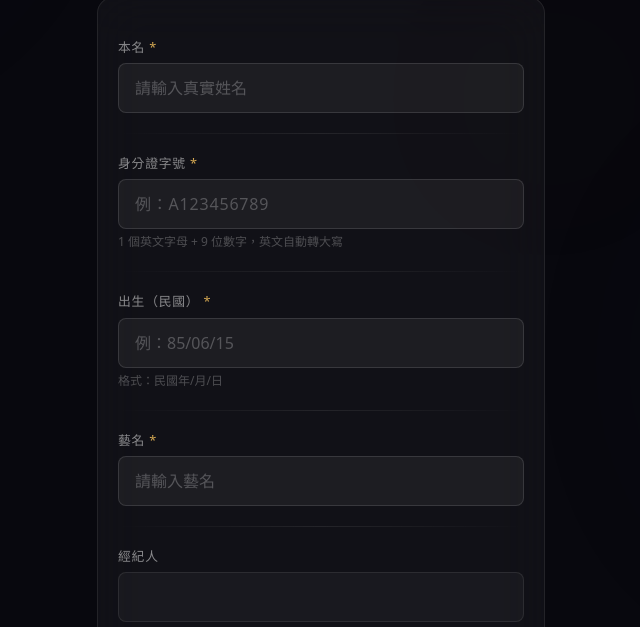
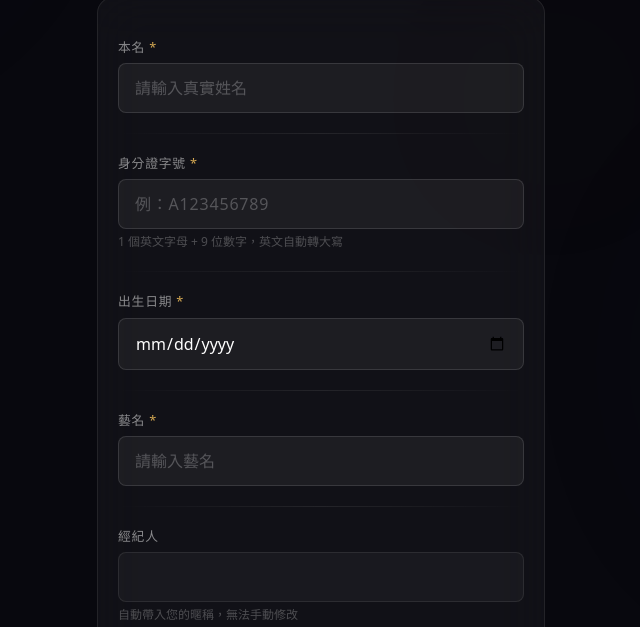
Before and after one commit to Bryant88888888/ai-coach, a FastAPI app: page /profile/info-form in a window 1280 px wide. Shown: the part 321-948 px from the top of the page, without its empty margins (319-959 px from the left). Run offline with FastAPI, Linux system fonts and the light colour scheme; some libraries are stand-ins or nearby versions.

Commit message:
Fix info form: date picker for birthday, fix ID validation
1. Birthday field changed from text input (民國 YY/MM/DD) to
   native date picker (type="date") — easier to use, no format errors
2. ID number validation: removed restriction that 2nd digit must be
   1 or 2 (new-style IDs allow other digits). Pattern now accepts
   any letter + 9 digits.
3. Fixed checksum weight calculation to use correct weights [8,7,6,5,4,3,2,1,1]

Co-Authored-By: Claude Opus 4.6 (1M context) <noreply@anthropic.com>

```diff
--- a/app/templates/info_form.html
+++ b/app/templates/info_form.html
@@ -276,10 +276,9 @@
                 <div class="divider"></div>
 
                 <div>
-                    <label class="field-label block mb-1.5">出生（民國） <span style="color: #d4a853;">*</span></label>
-                    <input type="text" name="birth_roc" required maxlength="9" placeholder="例：85/06/15" inputmode="numeric"
+                    <label class="field-label block mb-1.5">出生日期 <span style="color: #d4a853;">*</span></label>
+                    <input type="date" name="birth_roc" required
                         class="form-input w-full px-4 py-3 rounded-lg min-h-[48px]">
-                    <p class="hint-text mt-1">格式：民國年/月/日</p>
                     <p class="field-error text-red-400 text-xs mt-1 hidden"></p>
                 </div>
 
@@ -375,10 +374,9 @@
                 <div class="divider"></div>
 
                 <div>
-                    <label class="field-label block mb-1.5">出生（民國） <span style="color: #d4a853;">*</span></label>
-                    <input type="text" name="birth_roc" required maxlength="9" placeholder="例：85/06/15" inputmode="numeric"
+                    <label class="field-label block mb-1.5">出生日期 <span style="color: #d4a853;">*</span></label>
+                    <input type="date" name="birth_roc" required
                         class="form-input w-full px-4 py-3 rounded-lg min-h-[48px]">
-                    <p class="hint-text mt-1">格式：民國年/月/日</p>
                     <p class="field-error text-red-400 text-xs mt-1 hidden"></p>
                 </div>
 
@@ -642,24 +640,25 @@
     function validateTWID(id) {
         if (!id) return '請輸入身分證字號';
         id = id.toUpperCase();
-        if (!/^[A-Z][12]\d{8}$/.test(id)) return '格式錯誤：需 1 個英文字母 + 9 位數字，第二碼為 1 或 2';
+        if (!/^[A-Z]\d{9}$/.test(id)) return '格式錯誤：需 1 個英文字母 + 9 位數字';
         const m = {A:10,B:11,C:12,D:13,E:14,F:15,G:16,H:17,I:34,J:18,K:19,L:20,M:21,N:22,O:35,P:23,Q:24,R:25,S:26,T:27,U:28,V:29,W:32,X:30,Y:31,Z:33};
         const n1 = m[id[0]];
-        let sum = Math.floor(n1/10) + (n1%10)*9;
-        for (let i=1; i<9; i++) sum += parseInt(id[i])*(8-i+1);
-        sum += parseInt(id[9]);
+        if (n1 === undefined) return '首碼英文字母不正確';
+        // 標準驗證：首碼拆兩位，加權 1 和 9，接下來 8 碼加權 8~1，最後一碼加權 1
+        let sum = Math.floor(n1/10) * 1 + (n1%10) * 9;
+        const weights = [8, 7, 6, 5, 4, 3, 2, 1, 1];
+        for (let i = 0; i < 9; i++) sum += parseInt(id[i+1]) * weights[i];
         if (sum % 10 !== 0) return '身分證字號檢查碼錯誤，請確認是否輸入正確';
         return '';
     }
 
     function validateBirthROC(val) {
-        if (!val) return '請輸入出生日期';
-        if (!/^\d{2,3}\/\d{2}\/\d{2}$/.test(val)) return '格式錯誤：請輸入 民國年/月/日，例如 85/06/15';
-        const p = val.split('/');
-        const y = parseInt(p[0]), mo = parseInt(p[1]), d = parseInt(p[2]);
-        if (y < 1 || y > 115) return '民國年份範圍不合理';
-        if (mo < 1 || mo > 12) return '月份應為 01 ~ 12';
-        if (d < 1 || d > 31) return '日期應為 01 ~ 31';
+        if (!val) return '請選擇出生日期';
+        // type="date" 回傳 YYYY-MM-DD 格式
+        const d = new Date(val);
+        if (isNaN(d.getTime())) return '日期格式錯誤';
+        if (d > new Date()) return '出生日期不能是未來';
+        if (d.getFullYear() < 1930) return '日期不合理';
         return '';
     }
 
```
